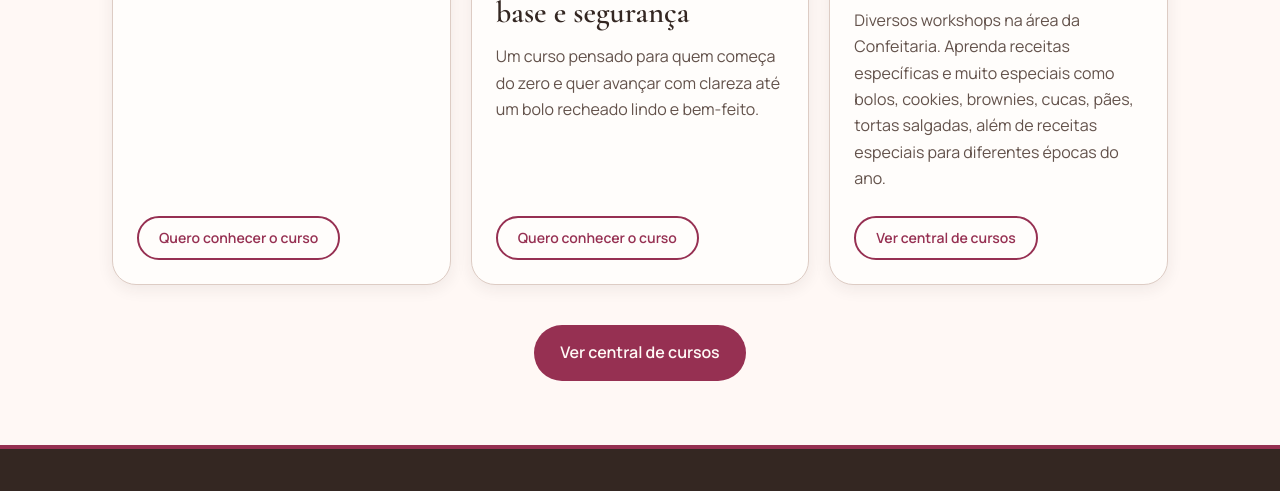
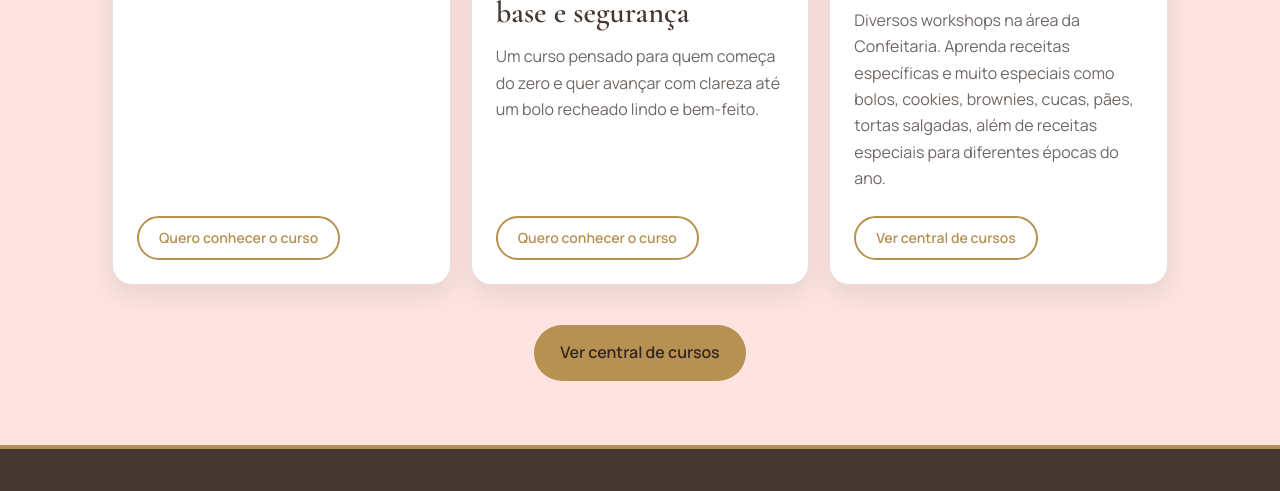
Before and after one commit to maicon-oliveira-dev/manu_repaginada, an Astro site in the folder astro-site/: page / in a window 1280 px wide. Shown: the part 1352-1843 px from the top of the page. Built offline with nearby package versions, Linux system fonts and the light colour scheme; Astro itself is replaced by a stand-in of ours.

Commit message:
feat: align visual system with Manu Rosa identity

```diff
--- a/astro-site/src/styles/tokens.css
+++ b/astro-site/src/styles/tokens.css
@@ -1,28 +1,51 @@
 :root {
-  --color-background: #fff8f5;
-  --color-background-soft: #f8eee9;
-  --color-surface: #fffdfb;
-  --color-surface-elevated: #fffaf7;
+  /* Cores institucionais da Manu Rosa */
+  --color-background: #fde4e1;
+  --color-background-soft: #f5c7c6;
+  --color-surface: #ffffff;
+  --color-surface-elevated: #ffffff;
 
-  --color-text: #342722;
-  --color-text-muted: #63524b;
-  --color-text-subtle: #765f56;
-  --color-text-on-brand: #fff9f6;
+  --color-text: #463831;
+  --color-text-muted: #6f6864;
+  --color-text-subtle: #6f6864;
 
-  --color-brand: #963052;
-  --color-brand-hover: #812447;
-  --color-brand-active: #6c1d3a;
-  --color-brand-soft: #f6dbe5;
+  /*
+   * Texto escuro sobre o dourado principal.
+   * Mantém a identidade e oferece leitura melhor que branco sobre #b69151.
+   */
+  --color-text-on-brand: #342722;
 
-  --color-accent: #76551d;
-  --color-accent-soft: #f2e6cb;
+  --color-brand: #b69151;
+  --color-brand-hover: #9a7a3f;
+  --color-brand-active: #8c6d34;
+  --color-brand-soft: rgb(182 145 81 / 16%);
 
-  --color-border: #ddccc4;
-  --color-border-strong: #aa8e82;
-  --color-focus: #0b6773;
+  --color-accent: #f473a7;
+  --color-accent-hover: #e45c9a;
+  --color-accent-soft: #f5c7c6;
 
-  --font-family-body: "Manrope", system-ui, -apple-system, BlinkMacSystemFont, "Segoe UI", sans-serif;
-  --font-family-display: "Cormorant Garamond", Georgia, "Times New Roman", serif;
+  --color-border: #eadfda;
+  --color-border-strong: #d8c19a;
+  --color-focus: #8c6d34;
+
+  /* Tipografia original */
+  --font-family-body:
+    "Manrope",
+    system-ui,
+    -apple-system,
+    BlinkMacSystemFont,
+    "Segoe UI",
+    sans-serif;
+
+  --font-family-display:
+    "Cormorant Garamond",
+    Georgia,
+    "Times New Roman",
+    serif;
+
+  --font-family-accent:
+    "Berkshire Swash",
+    cursive;
 
   --font-size-xs: 0.75rem;
   --font-size-sm: 0.875rem;
@@ -42,6 +65,7 @@
   --font-weight-medium: 500;
   --font-weight-semibold: 600;
   --font-weight-bold: 700;
+  --font-weight-extrabold: 800;
 
   --space-1: 0.25rem;
   --space-2: 0.5rem;
@@ -62,16 +86,20 @@
   --page-gutter: clamp(1rem, 4vw, 2rem);
   --header-height: 5rem;
 
-  --radius-sm: 0.5rem;
+  /* Raios originais: 10px, 14px e 20px */
+  --radius-sm: 0.625rem;
   --radius-md: 0.875rem;
-  --radius-lg: 1.5rem;
+  --radius-lg: 1.25rem;
   --radius-pill: 999rem;
 
-  --shadow-sm: 0 0.25rem 1rem rgb(52 39 34 / 0.08);
-  --shadow-md: 0 1rem 2.5rem rgb(52 39 34 / 0.12);
-  --shadow-focus: 0 0 0 0.1875rem var(--color-focus);
+  /* Sombras originais */
+  --shadow-sm: 0 0.625rem 1.5rem rgb(63 45 38 / 10%);
+  --shadow-md: 0 1.125rem 2.625rem rgb(63 45 38 / 12%);
+  --shadow-focus:
+    0 0 0 0.1875rem rgb(182 145 81 / 22%),
+    0 0 0 0.375rem rgb(244 115 167 / 18%);
 
   --duration-fast: 120ms;
   --duration-base: 200ms;
-  --easing-standard: cubic-bezier(0.2, 0, 0, 1);
+  --easing-standard: cubic-bezier(0.22, 0.61, 0.36, 1);
 }
```
